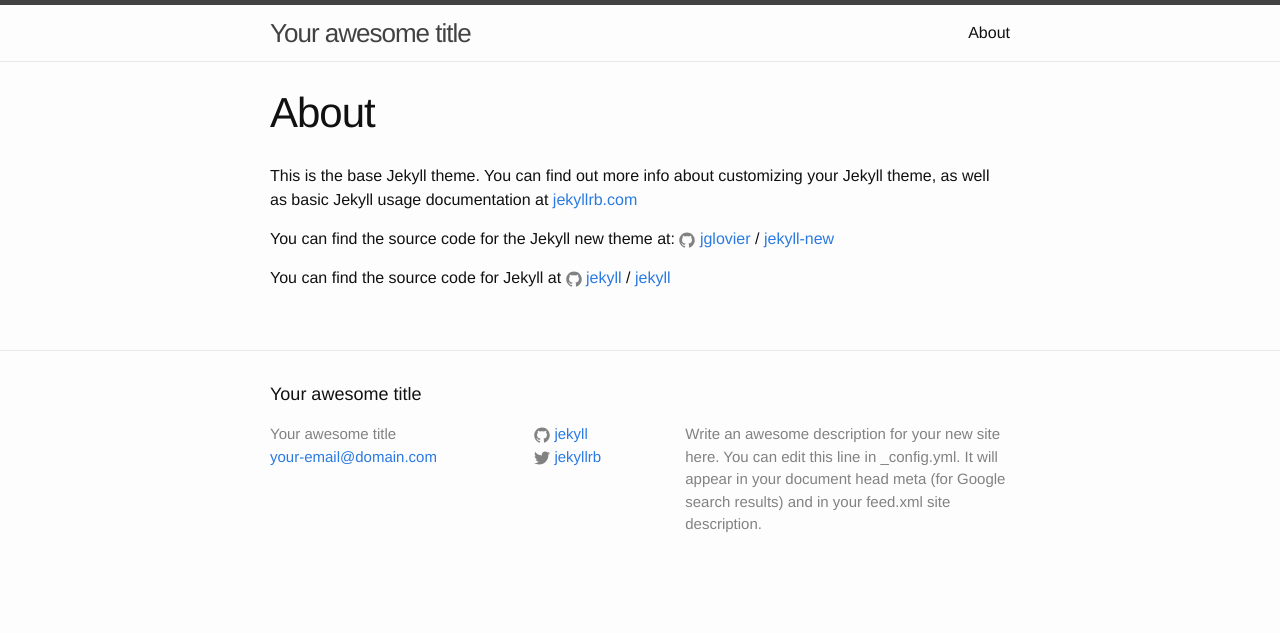
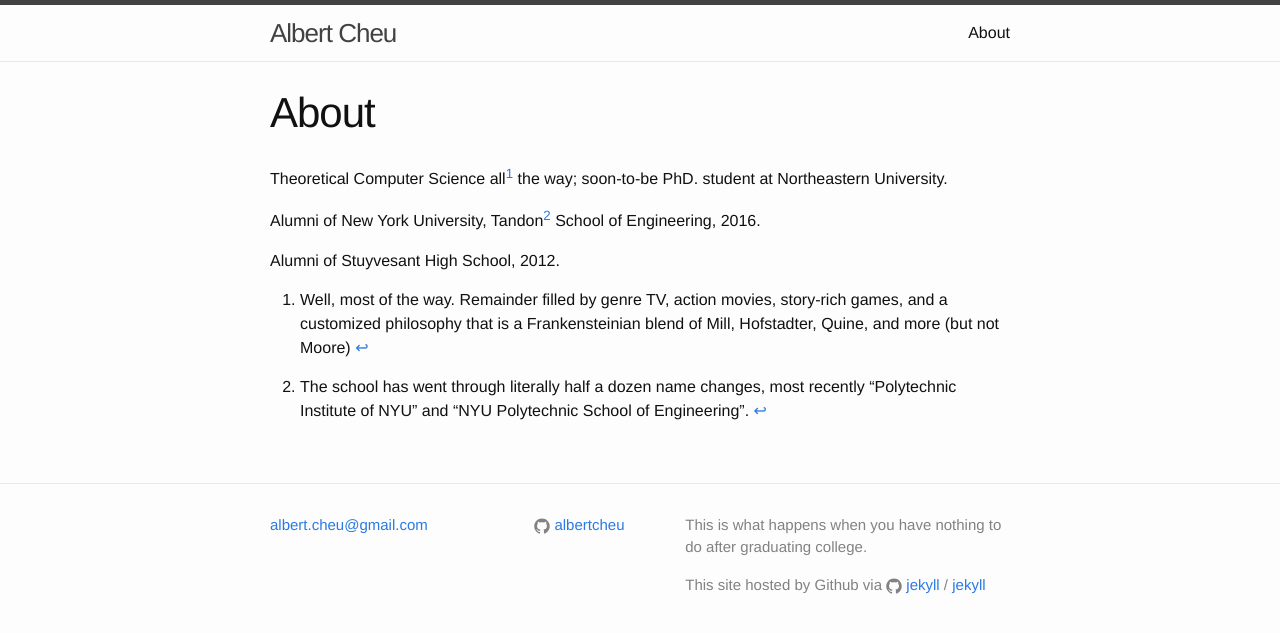
Before and after one commit to albertcheu/albertcheu.github.io, a Jekyll site: the page built from about.md, in a window 1280 px wide. Shown: the top 633 px of the page. Built offline with Jekyll 4.4.1, drawn with Linux system fonts in a browser that asks for light colours.

Commit message:
says what i want to say

```diff
--- a/_config.yml
+++ b/_config.yml
@@ -6,16 +6,13 @@
 # 'jekyll serve'. If you change this file, please restart the server process.
 
 # Site settings
-title: Your awesome title
-email: your-email@domain.com
-description: > # this means to ignore newlines until "baseurl:"
-  Write an awesome description for your new site here. You can edit this
-  line in _config.yml. It will appear in your document head meta (for
-  Google search results) and in your feed.xml site description.
+title: Albert Cheu
+email: albert.cheu@gmail.com
+description: > # this means to ignore newlines until "baseurl:
+  This is what happens when you have nothing to do after graduating college.
 baseurl: "" # the subpath of your site, e.g. /blog
 url: "http://yourdomain.com" # the base hostname & protocol for your site
-twitter_username: jekyllrb
-github_username:  jekyll
+github_username:  albertcheu
 
 # Build settings
 markdown: kramdown
--- a/_includes/footer.html
+++ b/_includes/footer.html
@@ -2,12 +2,9 @@
 
   <div class="wrapper">
 
-    <h2 class="footer-heading">{{ site.title }}</h2>
-
     <div class="footer-col-wrapper">
       <div class="footer-col footer-col-1">
         <ul class="contact-list">
-          <li>{{ site.title }}</li>
           <li><a href="mailto:{{ site.email }}">{{ site.email }}</a></li>
         </ul>
       </div>
@@ -20,16 +17,12 @@
           </li>
           {% endif %}
 
-          {% if site.twitter_username %}
-          <li>
-            {% include icon-twitter.html username=site.twitter_username %}
-          </li>
-          {% endif %}
         </ul>
       </div>
 
       <div class="footer-col footer-col-3">
         <p>{{ site.description }}</p>
+	<p>This site hosted by Github via {% include icon-github.html username="jekyll" %} / <a href="https://github.com/jekyll/jekyll">jekyll</a></p>
       </div>
     </div>
 
--- a/about.md
+++ b/about.md
@@ -4,12 +4,12 @@ title: About
 permalink: /about/
 ---
 
-This is the base Jekyll theme. You can find out more info about customizing your Jekyll theme, as well as basic Jekyll usage documentation at [jekyllrb.com](http://jekyllrb.com/)
+Theoretical Computer Science all[^1] the way; soon-to-be PhD. student at Northeastern University.
 
-You can find the source code for the Jekyll new theme at:
-{% include icon-github.html username="jglovier" %} /
-[jekyll-new](https://github.com/jglovier/jekyll-new)
+[^1]:Well, most of the way. Remainder filled by genre TV, action movies, story-rich games, and a customized philosophy that is a Frankensteinian blend of Mill, Hofstadter, Quine, and more (but not Moore)
 
-You can find the source code for Jekyll at
-{% include icon-github.html username="jekyll" %} /
-[jekyll](https://github.com/jekyll/jekyll)
+Alumni of New York University, Tandon[^2] School of Engineering, 2016.
+
+[^2]:The school has went through literally half a dozen name changes, most recently "Polytechnic Institute of NYU" and "NYU Polytechnic School of Engineering".
+
+Alumni of Stuyvesant High School, 2012.
--- a/index.html
+++ b/index.html
@@ -4,7 +4,7 @@ layout: default
 
 <div class="home">
 
-  <h1 class="page-heading">Posts</h1>
+  <!--<h1 class="page-heading">Posts</h1>-->
 
   <ul class="post-list">
     {% for post in site.posts %}
@@ -18,6 +18,8 @@ layout: default
     {% endfor %}
   </ul>
 
+<!--
   <p class="rss-subscribe">subscribe <a href="{{ "/feed.xml" | prepend: site.baseurl }}">via RSS</a></p>
+-->
 
 </div>
```
Also changed, not shown: _posts/2016-05-20-welcome-to-jekyll.markdown (+2 -12 lines).
